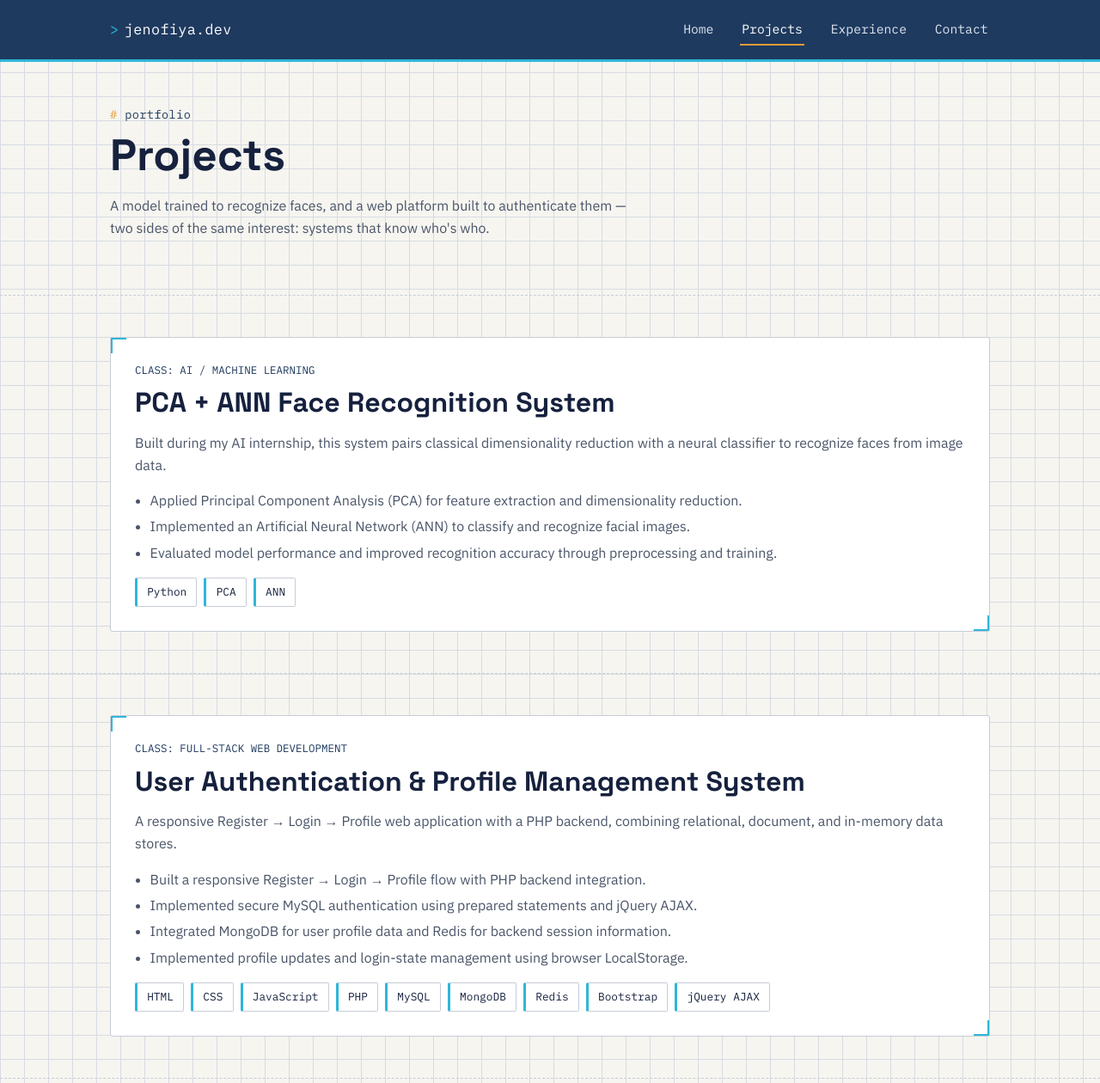
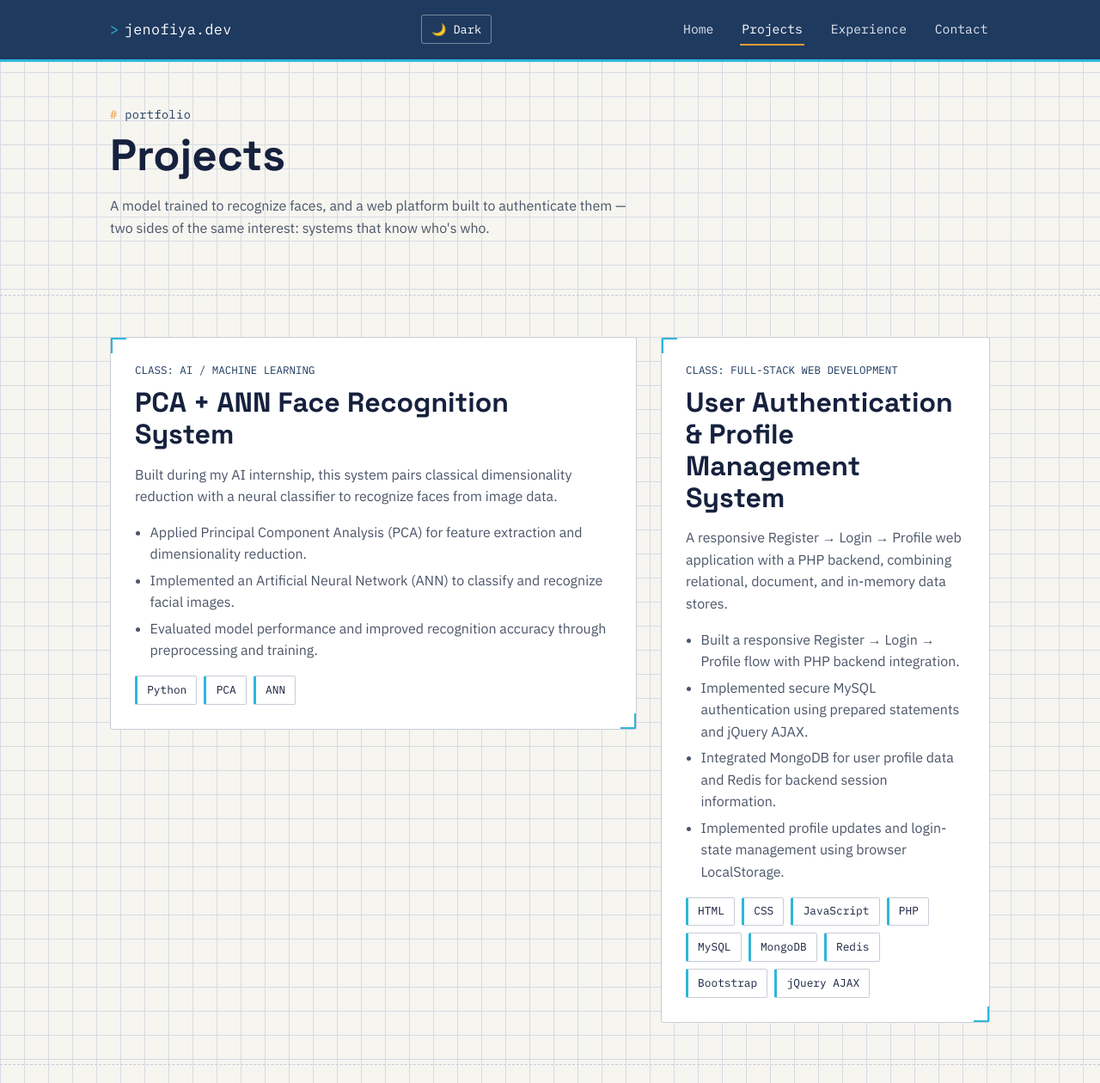
Before and after one commit to jenofiya2005/html5-portfolio, a plain HTML site: page projects.html in a window 1280 px wide. Shown: the top 1260 px of the page at 86% size. Drawn offline with Linux system fonts and the light colour scheme.

Commit message:
Update projects.html

```diff
--- a/projects.html
+++ b/projects.html
@@ -29,9 +29,12 @@
   <header class="site-header">
     <div class="nav-bar">
       <a class="brand" href="index.html"><span class="prompt">&gt;</span> jenofiya.dev</a>
-      <button class="nav-toggle" type="button" aria-expanded="false" aria-controls="primary-nav">
-        Menu
-      </button>
+      <div class="nav-controls">
+        <button class="theme-toggle" type="button" aria-pressed="false">🌙 Dark</button>
+        <button class="nav-toggle" type="button" aria-expanded="false" aria-controls="primary-nav">
+          Menu
+        </button>
+      </div>
       <nav class="main-nav" id="primary-nav" aria-label="Primary">
         <ul>
           <li><a href="index.html">Home</a></li>
@@ -54,7 +57,8 @@
 
     <section aria-labelledby="proj-1-heading">
       <div class="container">
-        <article class="card">
+        <div class="project-layout">
+        <article class="card project-feature">
           <span class="meta">CLASS: AI / MACHINE LEARNING</span>
           <h2 id="proj-1-heading">PCA + ANN Face Recognition System</h2>
           <p>
@@ -72,12 +76,8 @@
             <span class="chip">ANN</span>
           </div>
         </article>
-      </div>
-    </section>
 
-    <section aria-labelledby="proj-2-heading">
-      <div class="container">
-        <article class="card">
+        <article class="card project-secondary" aria-labelledby="proj-2-heading">
           <span class="meta">CLASS: FULL-STACK WEB DEVELOPMENT</span>
           <h2 id="proj-2-heading">User Authentication &amp; Profile Management System</h2>
           <p>
@@ -102,6 +102,7 @@
             <span class="chip">jQuery AJAX</span>
           </div>
         </article>
+        </div>
       </div>
     </section>
 
```
